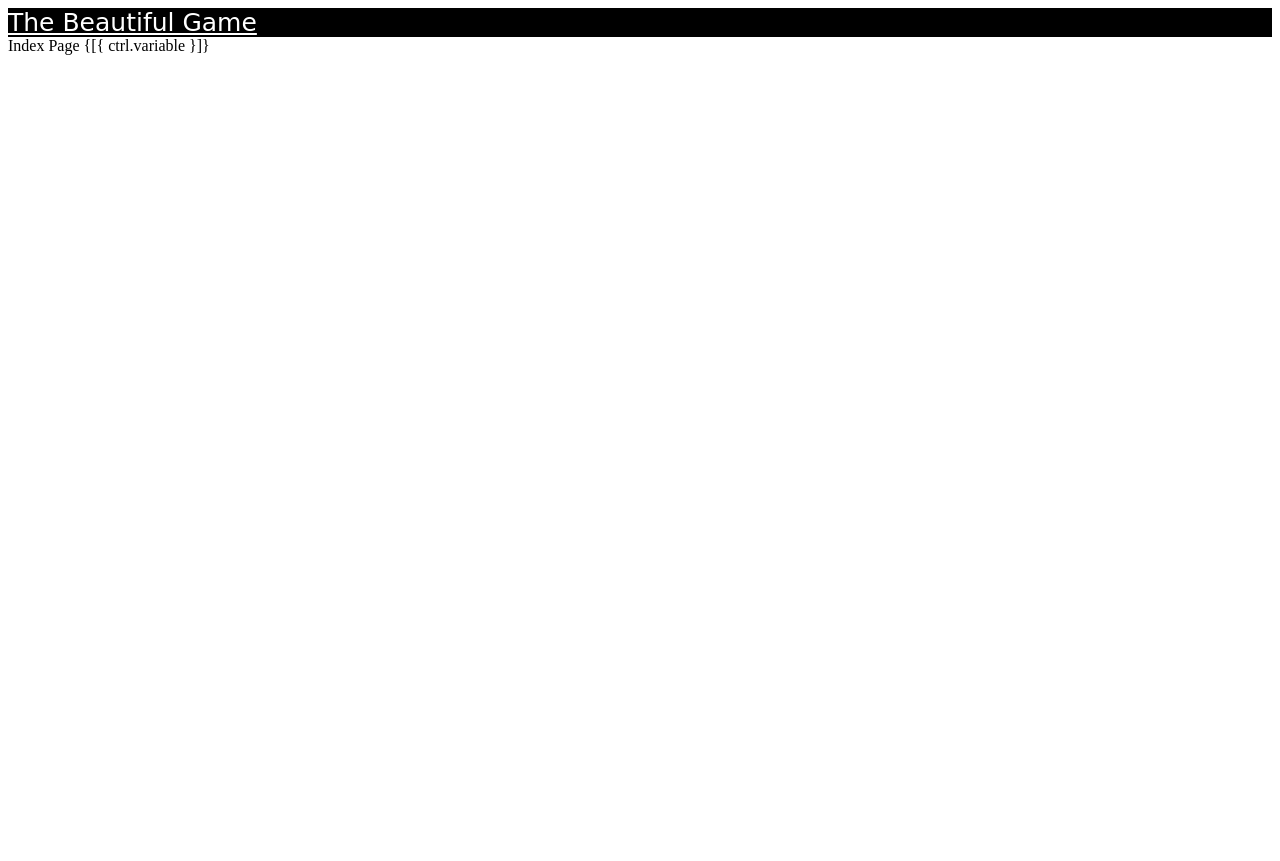
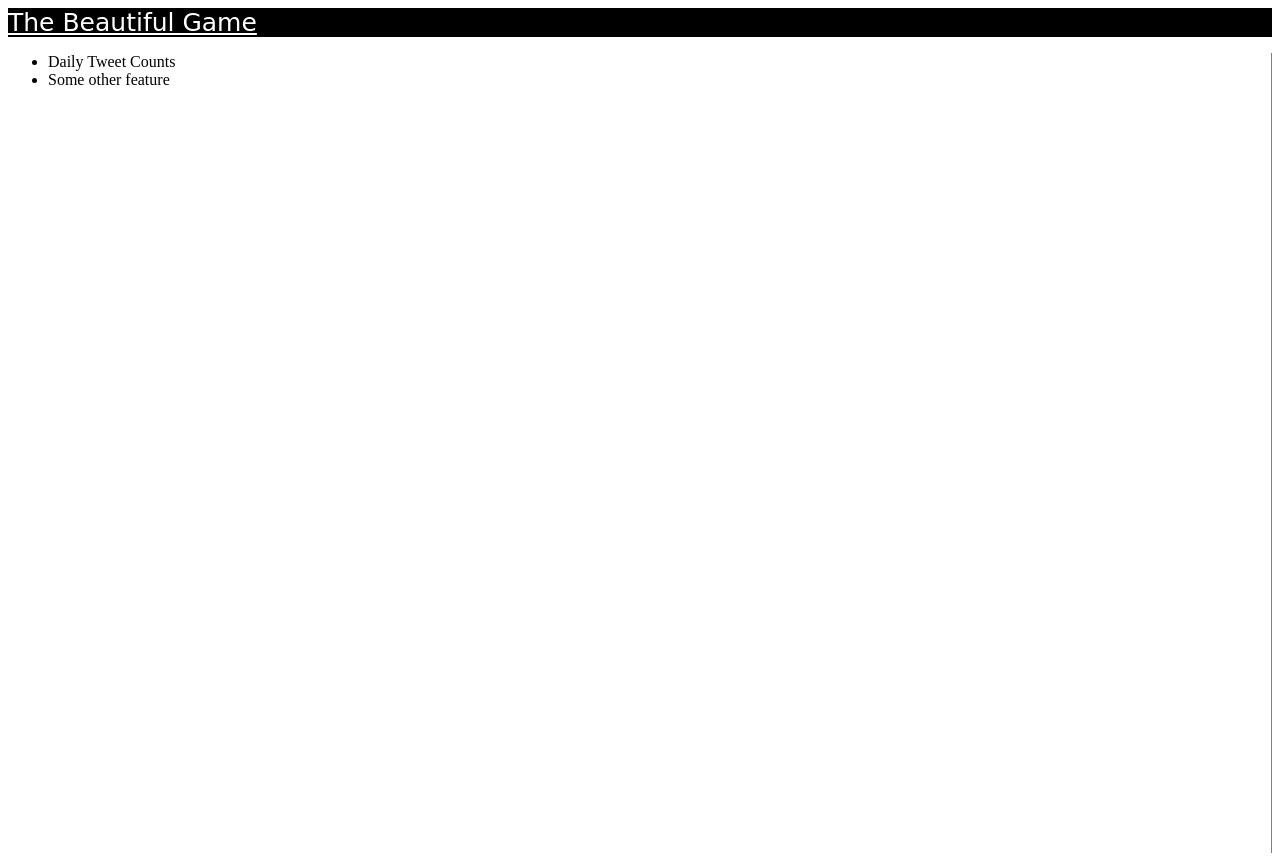
Before and after one commit to CUBigDataClass/soccer-tweet-analysis, a Django app: page / in a window 1280 px wide. Before the commit the page ends 55 px from the top, so only its background shows below. Run offline with Django 3.2, Linux system fonts and the light colour scheme; some libraries are stand-ins or nearby versions; some web fonts are replaced.

Commit message:
add a sidebar

```diff
--- a/partyparrots/static/css/index.css
+++ b/partyparrots/static/css/index.css
@@ -7,3 +7,16 @@
 .partyparrots-navbar {
     background-color: black;
 }
+
+.features-pane {
+    border-right: 1px solid gray;
+    height: 100vh;
+}
+
+.feature {
+    cursor: pointer;
+}
+
+.feature:hover {
+    background-color: #3E7293;
+}
--- a/partyparrots/templates/base.html
+++ b/partyparrots/templates/base.html
@@ -19,6 +19,15 @@
             </div>
         </div>
 
+        <div class="row main-sections">
+            <div class="col-md-3 features-pane">
+                <ul class="list-group">
+                    <li class="list-group-item feature">Daily Tweet Counts</li>
+                    <li class="list-group-item feature">Some other feature</li>
+                </ul>
+            </div>
+        </div>
+
         {% block main %}
         {% endblock %}
         <script type="text/javascript" src="/static/js/bower.min.js"></script>
--- a/partyparrots/templates/index.html
+++ b/partyparrots/templates/index.html
@@ -3,7 +3,6 @@
 {% block main %}
 
 <div class="">
-    Index Page {[{ ctrl.variable }]}
 </div>
 
 {% endblock %}
```
